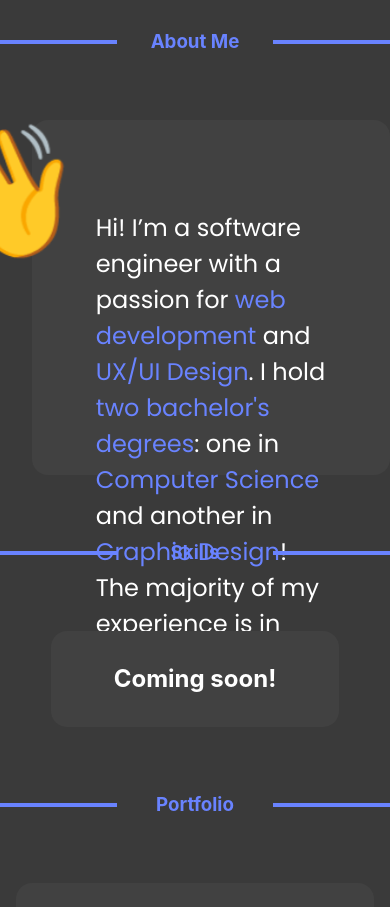
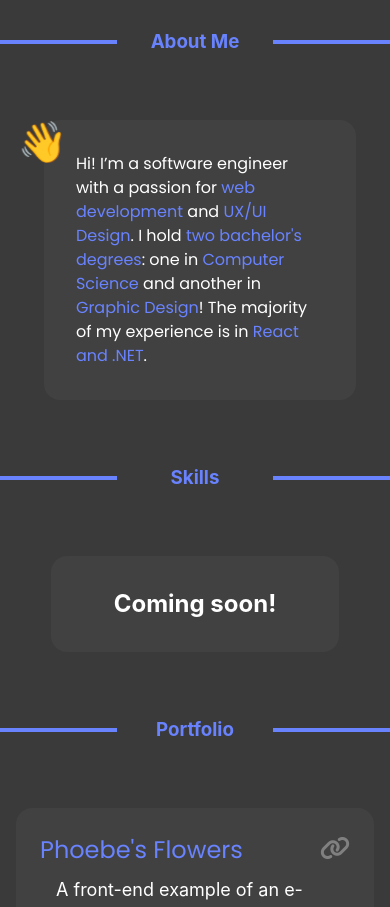
Before and after one commit to MichaelaHunt/Michaela-Hunt-Portfolio, a React (Vite) app in the folder Portfolio/: page / in a window 390 px wide. Shown: the part 800-1707 px from the top of the page. Built offline with nearby package versions, Linux system fonts and the light colour scheme.

Commit message:
About me is responsive down to 320px

```diff
--- a/Portfolio/src/App.css
+++ b/Portfolio/src/App.css
@@ -137,16 +137,15 @@ span {
 
 .aboutMeCard {
   box-sizing: border-box;
-  width: 43.438rem;
-  height: 22.188rem;
-  padding: 5.625rem 4rem;
-  border-radius: 16px;
+  width: 80%;
+  padding: 2rem 2rem;
+  border-radius: 1rem;
   font-family: "Poppins-Regular";
-  margin-left: -8rem;
+  margin-left: -2.5rem;
 }
 
 .aboutMeCard>p {
-  font-size: 1.5rem;
+  font-size: 1rem;
 }
 
 .aboutMe {
@@ -158,7 +157,7 @@ span {
     transform: rotate(0deg);
   }
   50% {
-    transform: rotate(-20deg);
+    transform: rotate(-10deg);
   }
   100% {
     transform: rotate(0deg);
@@ -167,10 +166,10 @@ span {
 
 .handAnimated {
   position: relative;
-  right: 4.688rem;
+  right: 1rem;
   animation: wave 2s infinite ease-in-out;
   transform-origin: center;
-  font-size: 8rem;
+  font-size: 2.5rem;
 }
 
 /* Skill Styles */
@@ -272,7 +271,6 @@ input:focus, textarea:focus, button:focus {
   }
 }
 
-/* contact me */
 @media (min-width: 575px) {
   .contactContainer {
     border-radius: 1rem;
@@ -306,6 +304,35 @@ input:focus, textarea:focus, button:focus {
     padding: 1rem 0;
     font-size: 1.125rem;
   }
+
+  .aboutMeCard {
+    width: 24rem;
+    height: 18.5rem;
+    padding: 2.5rem 2.5rem;
+    border-radius: 1rem;
+    margin-left: -4rem;
+  }
+
+  .aboutMeCard>p {
+    font-size: 1.125rem;
+  }
+
+  .handAnimated {
+    right: 2.5rem;
+    font-size: 4rem;
+  }
+
+  @keyframes wave {
+    0% {
+      transform: rotate(0deg);
+    }
+    50% {
+      transform: rotate(-20deg);
+    }
+    100% {
+      transform: rotate(0deg);
+    }
+  }
 }
 
 /* About me */
@@ -313,6 +340,26 @@ input:focus, textarea:focus, button:focus {
   .horizontalLine {
     width: 40%;
   }
+
+  .aboutMeCard {
+    width: 43.438rem;
+    height: 22.188rem;
+    padding: 5.625rem 4rem;
+    border-radius: 1rem;
+    margin-left: -8rem;
+  }
+
+  .aboutMeCard>p {
+    font-size: 1.5rem;
+  }
+
+  .handAnimated {
+    position: relative;
+    right: 4.688rem;
+    animation: wave 2s infinite ease-in-out;
+    transform-origin: center;
+    font-size: 8rem;
+  }
 }
 
 /* intro */
```
